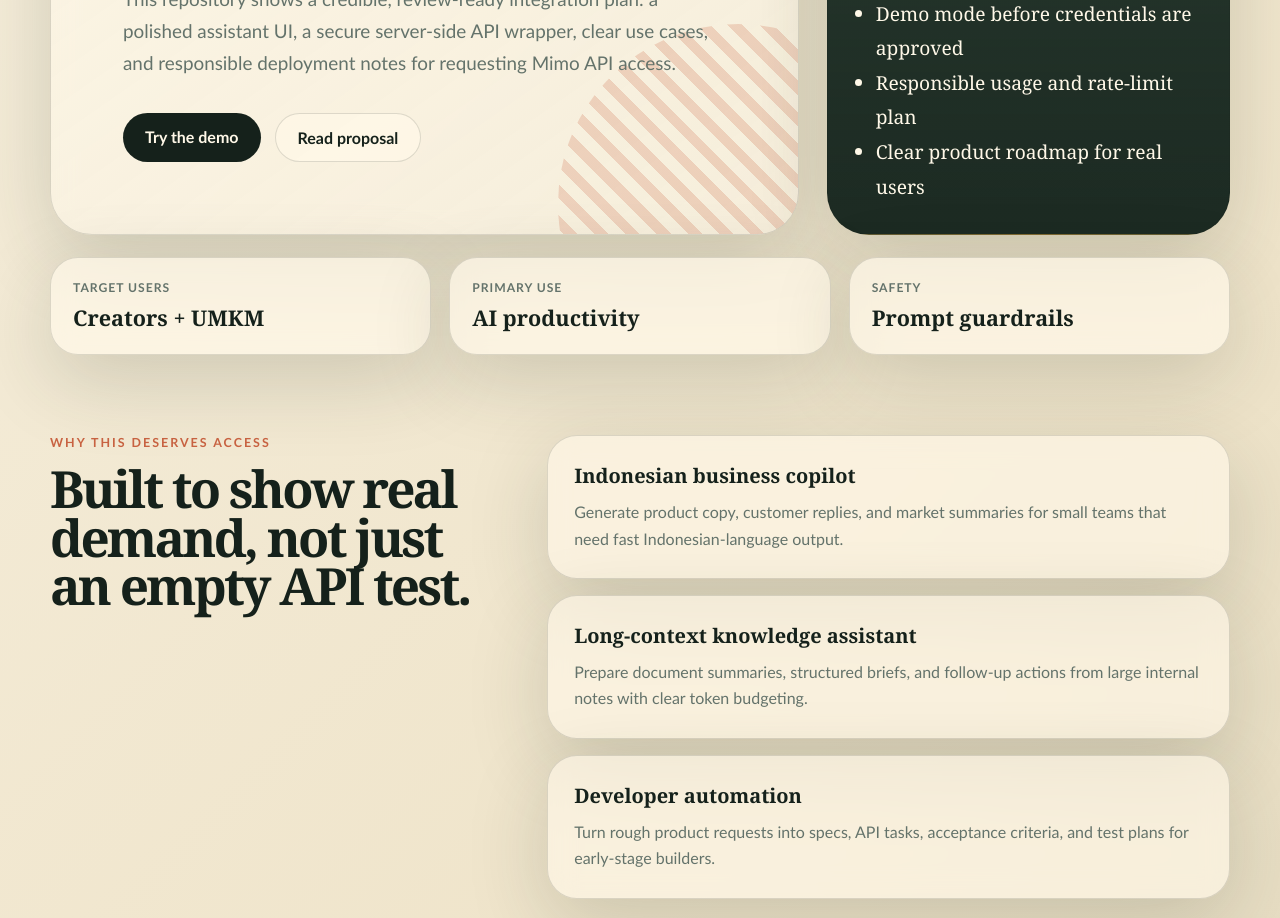
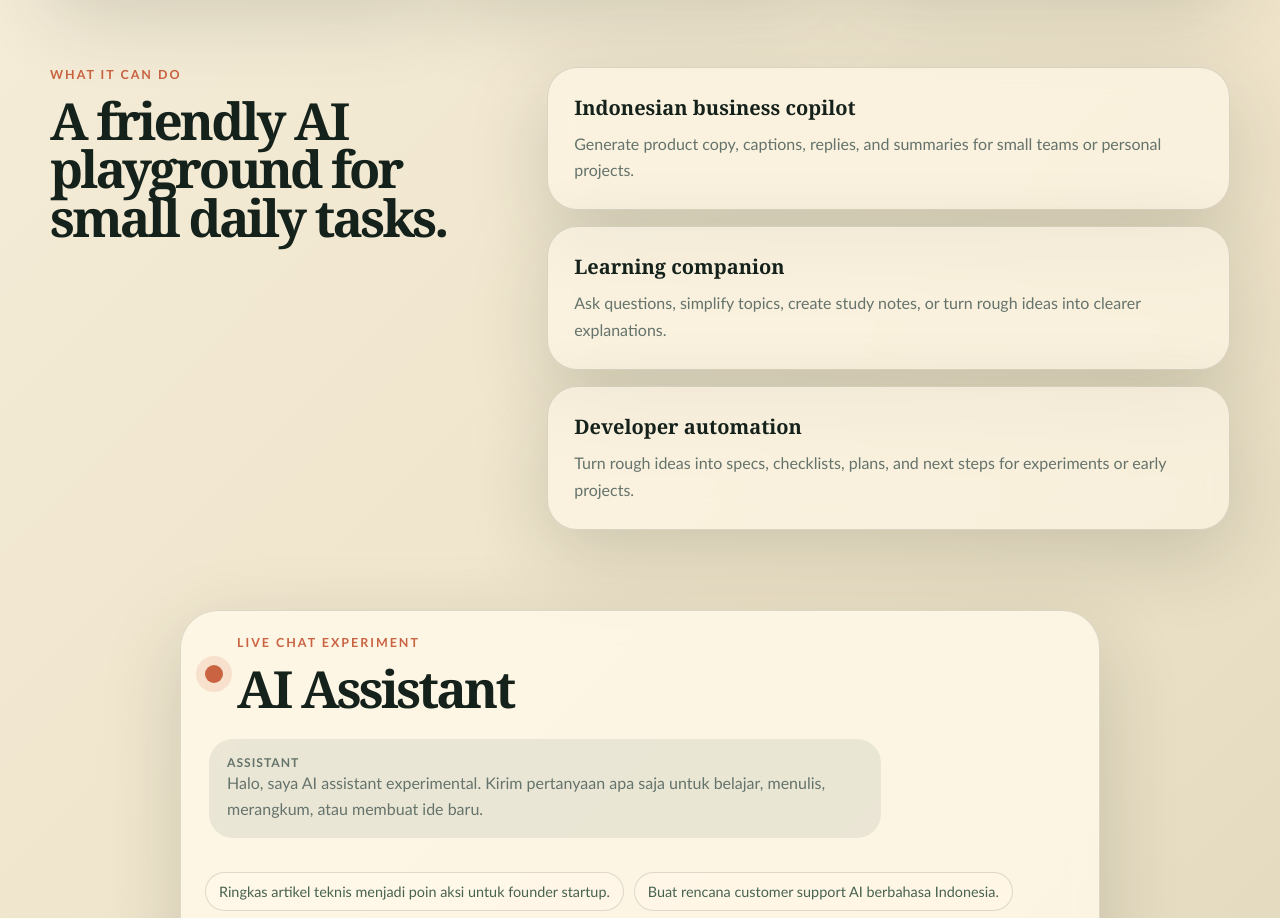
Before and after one commit to reodkt/mimo-max-ai-assistant, a website: page public/index.html in a window 1280 px wide. Shown: the part 744-1662 px from the top of the page. Drawn offline with Linux system fonts and the light colour scheme.

Commit message:
Rebrand website as neutral AI assistant experiment

```diff
--- a/public/app.js
+++ b/public/app.js
@@ -9,7 +9,7 @@
   wrapper.className = `message ${role}`;
 
   const label = document.createElement("span");
-  label.textContent = role === "assistant" ? "Mimo" : "You";
+  label.textContent = role === "assistant" ? "Assistant" : "You";
 
   const text = document.createElement("p");
   text.textContent = content;
--- a/public/index.html
+++ b/public/index.html
@@ -5,35 +5,34 @@
     <meta name="viewport" content="width=device-width, initial-scale=1" />
     <meta
       name="description"
-      content="Responsible AI assistant demo prepared for Mimo Max 1.6B API access review."
+      content="AI assistant for all, built as a simple experiment."
     />
-    <title>Mimo Max AI Assistant</title>
+    <title>AI Assistant For All</title>
     <link rel="stylesheet" href="/styles.css" />
   </head>
   <body>
     <main>
       <section class="hero">
         <div class="hero-copy">
-          <p class="eyebrow">API access proposal demo</p>
-          <h1>Mimo Max 1.6B for practical Indonesian AI workflows.</h1>
+          <p class="eyebrow">Just an experiment</p>
+          <h1>AI Assistant for all.</h1>
           <p class="lede">
-            This repository shows a credible, review-ready integration plan: a polished
-            assistant UI, a secure server-side API wrapper, clear use cases, and responsible
-            deployment notes for requesting Mimo API access.
+            A simple experimental assistant for everyday ideas, learning, writing, and quick
+            problem solving. Type anything, test the response, and explore what an AI helper can do.
           </p>
           <div class="hero-actions">
             <a href="#demo">Try the demo</a>
-            <a class="secondary" href="#proposal">Read proposal</a>
+            <a class="secondary" href="#about">About this experiment</a>
           </div>
         </div>
 
         <aside class="signal-card">
-          <p>Review highlights</p>
+          <p>Experiment notes</p>
           <ul>
-            <li>Server-side API key handling</li>
-            <li>Demo mode before credentials are approved</li>
-            <li>Responsible usage and rate-limit plan</li>
-            <li>Clear product roadmap for real users</li>
+            <li>Simple chat interface</li>
+            <li>Built for learning and testing</li>
+            <li>Works for everyday prompts</li>
+            <li>Private API key handling</li>
           </ul>
         </aside>
       </section>
@@ -55,29 +54,29 @@
 
       <section class="section-grid">
         <div>
-          <p class="eyebrow">Why this deserves access</p>
-          <h2>Built to show real demand, not just an empty API test.</h2>
+          <p class="eyebrow">What it can do</p>
+          <h2>A friendly AI playground for small daily tasks.</h2>
         </div>
         <div class="use-cases">
           <article>
             <h3>Indonesian business copilot</h3>
             <p>
-              Generate product copy, customer replies, and market summaries for small teams
-              that need fast Indonesian-language output.
+              Generate product copy, captions, replies, and summaries for small teams or
+              personal projects.
             </p>
           </article>
           <article>
-            <h3>Long-context knowledge assistant</h3>
+            <h3>Learning companion</h3>
             <p>
-              Prepare document summaries, structured briefs, and follow-up actions from large
-              internal notes with clear token budgeting.
+              Ask questions, simplify topics, create study notes, or turn rough ideas into
+              clearer explanations.
             </p>
           </article>
           <article>
             <h3>Developer automation</h3>
             <p>
-              Turn rough product requests into specs, API tasks, acceptance criteria, and test
-              plans for early-stage builders.
+              Turn rough ideas into specs, checklists, plans, and next steps for experiments
+              or early projects.
             </p>
           </article>
         </div>
@@ -88,17 +87,17 @@
           <div class="chat-header">
             <span class="status-dot"></span>
             <div>
-              <p class="eyebrow">Live API wrapper</p>
-              <h2>Mimo Max Assistant</h2>
+              <p class="eyebrow">Live chat experiment</p>
+              <h2>AI Assistant</h2>
             </div>
           </div>
 
           <div class="message-list" id="messageList">
             <div class="message assistant">
-              <span>Mimo</span>
+              <span>Assistant</span>
               <p>
-                Halo, saya demo Mimo Max. Kirim prompt untuk melihat alur chat, guardrail,
-                dan API wrapper yang siap disambungkan ke credential asli.
+                Halo, saya AI assistant experimental. Kirim pertanyaan apa saja untuk belajar,
+                menulis, merangkum, atau membuat ide baru.
               </p>
             </div>
           </div>
@@ -113,17 +112,17 @@
             <textarea
               id="promptInput"
               rows="4"
-              placeholder="Tulis prompt untuk Mimo Max..."
+              placeholder="Tulis prompt untuk AI assistant..."
             >Ringkas artikel teknis menjadi poin aksi untuk founder startup.</textarea>
             <button type="submit" id="sendButton">Send prompt</button>
           </form>
         </div>
       </section>
 
-      <section class="section-grid proposal" id="proposal">
+      <section class="section-grid proposal" id="about">
         <div>
-          <p class="eyebrow">Access request</p>
-          <h2>Proposal for Mimo Max API approval.</h2>
+          <p class="eyebrow">About</p>
+          <h2>AI assistant for all, just an experiment.</h2>
         </div>
         <div class="use-cases">
           <article>
```
Also changed, not shown: api/chat.js (+7 -7 lines), server.js (+9 -9 lines).
